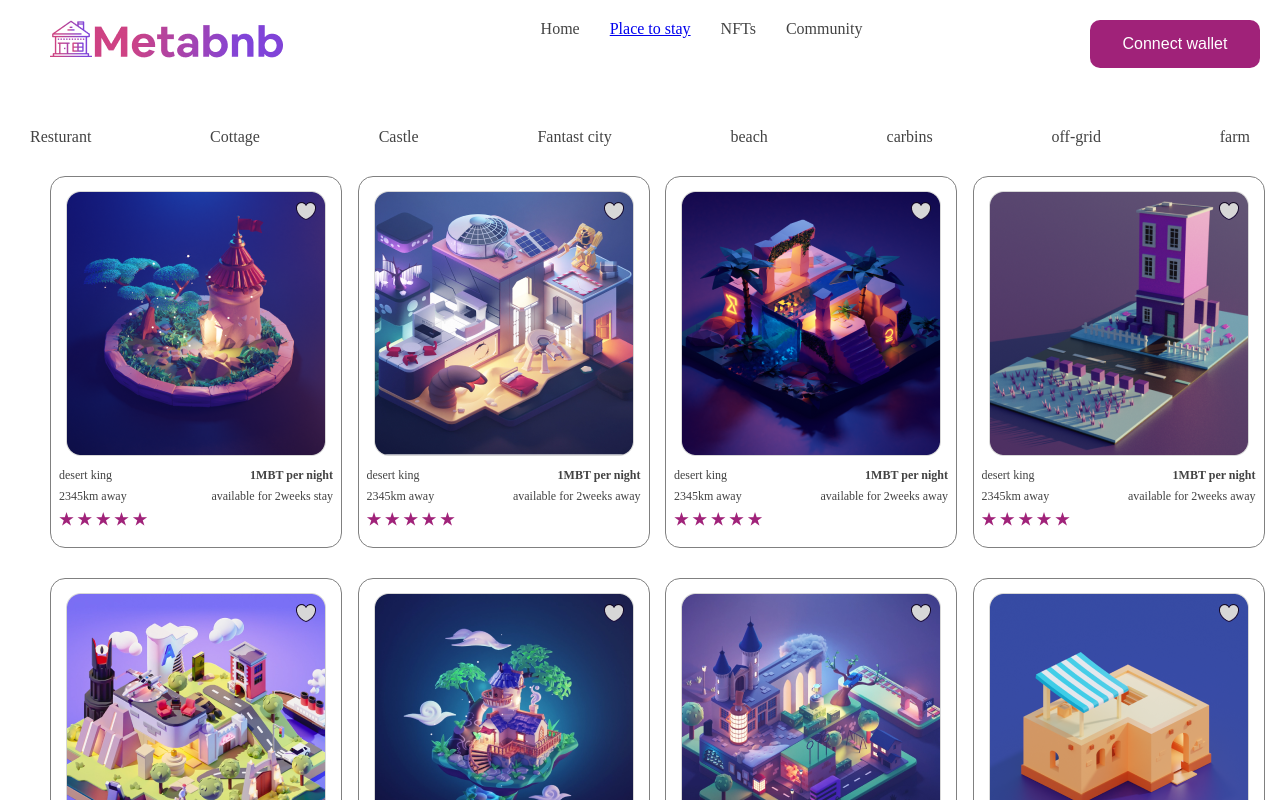
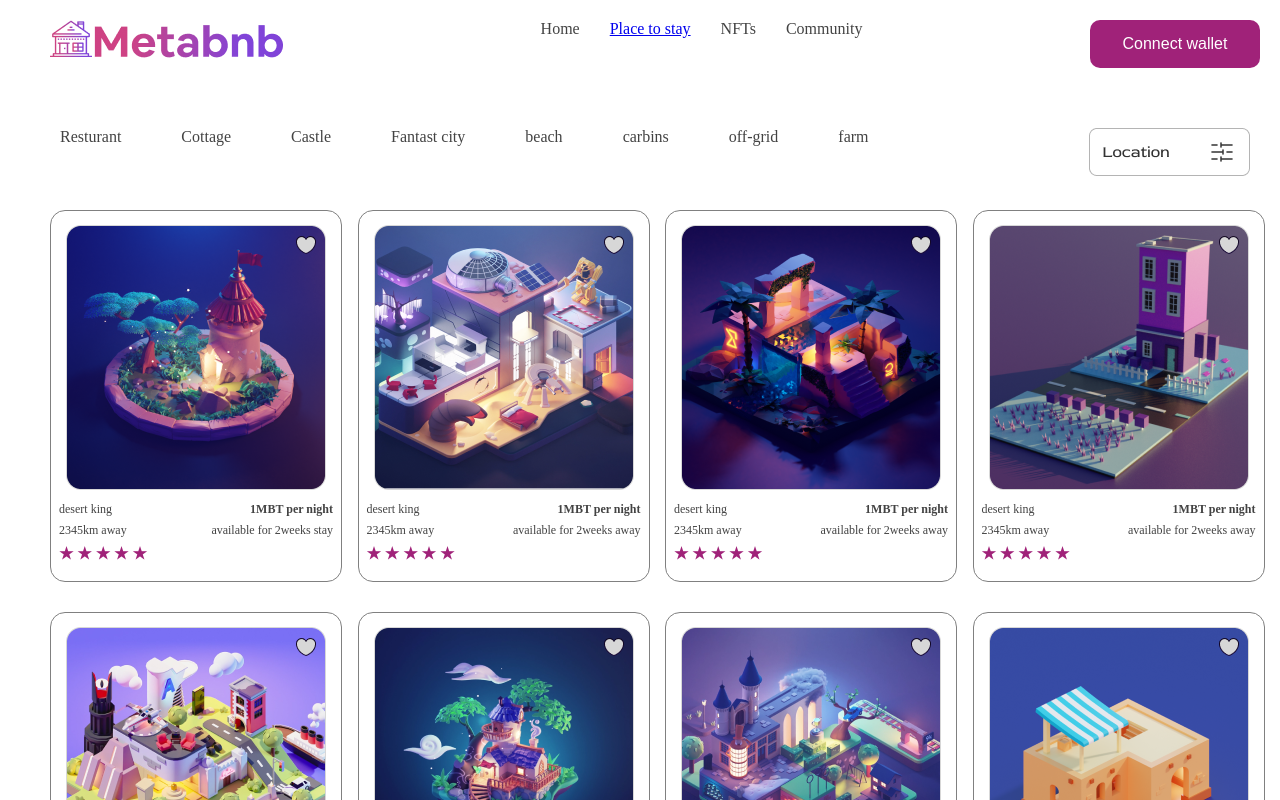
Before and after one commit to chibuzorihueze/meta-bnb, a React (Create React App) app: page /places in a window 1280 px wide. Shown: the top 800 px of the page. Built offline with nearby package versions, Linux system fonts and the light colour scheme; a web font is replaced by a local one.

Commit message:
places sub nav styling

```diff
--- a/src/App.css
+++ b/src/App.css
@@ -406,3 +406,11 @@ span {
   color: #434343;
   margin-right: 30px;
 }
+.sub-nav-list{
+  display: flex;
+  margin-left: 30px;
+}
+
+.location{
+  margin-right: 30px;
+}
--- a/src/components/footer.jsx
+++ b/src/components/footer.jsx
@@ -6,6 +6,7 @@ function Footer() {
     <div className="footer-container">
       <div className="footer-line1">
         <img src={metaverseImg} alt="logo" />
+
       </div>
       <div className="footer-line2">
         <h3>Community</h3>
--- a/src/components/places.jsx
+++ b/src/components/places.jsx
@@ -9,6 +9,7 @@ import placetoImg5 from "../image/F5.png";
 import placetoImg6 from "../image/F6.png";
 import placetoImg7 from "../image/F7.png";
 import placetoImg8 from "../image/F8.png";
+import locaImage from "../image/location.png";
 import Footer from "./footer";
 
 const placetostay = [
@@ -89,6 +90,7 @@ const Placetostay = () => {
     <div>
       <Nav />
       <div className="sub-nav">
+        <div className="sub-nav-list">
           <li>Resturant</li>
           <li>Cottage</li>
           <li>Castle</li>
@@ -97,6 +99,10 @@ const Placetostay = () => {
           <li>carbins</li>
           <li>off-grid</li>
           <li>farm</li>
+        </div>
+        <div className="location">
+          <img src={locaImage} alt="" srcset="" />
+        </div>
       </div>
       <div className="grid-container">
         {placetostay.map(({ name, id, img, duration, price, distance }) => (
@@ -110,7 +116,7 @@ const Placetostay = () => {
           />
         ))}
       </div>
-      <Footer/>
+      <Footer />
     </div>
   );
 };
```
Also changed, not shown: src/image/location.png (added). Lines whose indentation alone changed are shown as unchanged.
